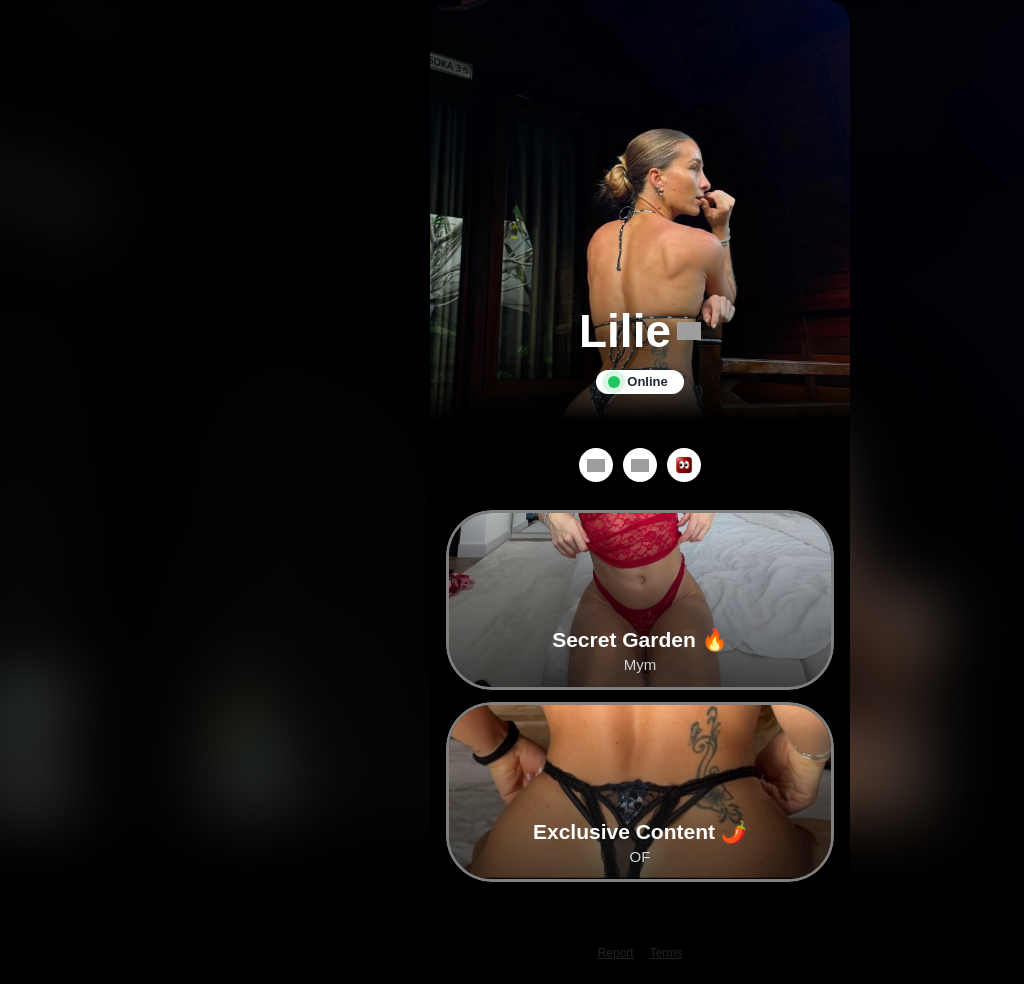
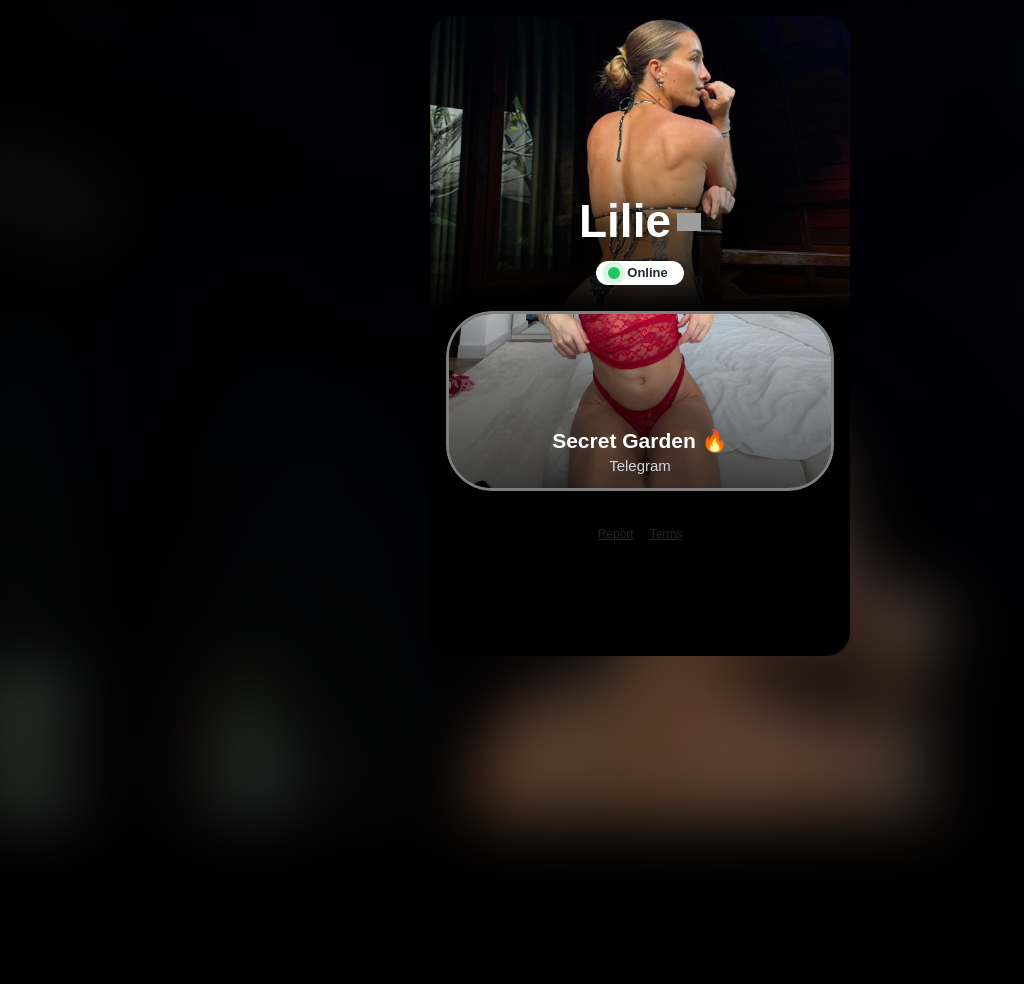
Before and after one commit to Msh-Elie/juicylilie.com, a plain HTML site: page index.html in a window 1280 px wide. Shown: the whole page, without its empty margins (0-1024 px from the left). After the commit the page ends 800 px from the top, so only its background shows below. Drawn offline with Linux system fonts and the light colour scheme; grey boxes are pictures that could not be loaded.

```diff
--- a/index.html
+++ b/index.html
@@ -7,7 +7,6 @@
   <meta name="description" content="Discover my profile.">
   <meta name="theme-color" content="#000000">
   <meta name="facebook-domain-verification" content="y847dfrlzk3gl8pxpl18da7dz1nbtq" />
-
   <!-- Meta Pixel Code -->
 <script>
 !function(f,b,e,v,n,t,s)
@@ -32,7 +31,6 @@ src="https://www.facebook.com/tr?id=2943580392695707&ev=PageView&noscript=1"
 
     html, body {
       min-height: 100%;
-      min-height: 100dvh;
       background: #000;
       font-family: Arial, sans-serif;
       color: #fff;
@@ -41,11 +39,10 @@ src="https://www.facebook.com/tr?id=2943580392695707&ev=PageView&noscript=1"
 
     .page {
       min-height: 100vh;
-      min-height: 100dvh;
       position: relative;
+      padding-top: 1rem;
+      padding-bottom: 2rem;
       background: #000;
-      display: flex;
-      flex-direction: column;
     }
 
     .bg-blur {
@@ -72,25 +69,21 @@ src="https://www.facebook.com/tr?id=2943580392695707&ev=PageView&noscript=1"
       border-radius: 24px;
       overflow: hidden;
       min-height: 80vh;
-      min-height: 80dvh;
-      display: flex;
-      flex-direction: column;
     }
 
-    /* ─── COVER : photo entière, ratio naturel ─── */
     .cover {
       position: relative;
+      height: 295px;
       overflow: hidden;
       line-height: 0;
-      flex-shrink: 0;
-      background: #000;
     }
 
     .cover img.cover-photo {
-      position: relative;
-      display: block;
-      width: 100%;
-      height: auto;
+      position: absolute;
+      inset: 0;
+      width: 100%; height: 100%;
+      object-fit: cover;
+      object-position: center 100%;
     }
 
     .cover::after {
@@ -99,9 +92,10 @@ src="https://www.facebook.com/tr?id=2943580392695707&ev=PageView&noscript=1"
       inset: 0;
       background: linear-gradient(to top,
         #000 0%,
-        rgba(0,0,0,0.7) 8%,
-        rgba(0,0,0,0.25) 22%,
-        transparent 40%
+        rgba(0,0,0,0.92) 5%,
+        rgba(0,0,0,0.75) 15%,
+        rgba(0,0,0,0.4) 30%,
+        transparent 55%
       );
       pointer-events: none;
       z-index: 2;
@@ -176,16 +170,7 @@ src="https://www.facebook.com/tr?id=2943580392695707&ev=PageView&noscript=1"
       white-space: nowrap;
     }
 
-    /* ─── ZONE CENTRALE : centre socials + cartes verticalement ─── */
-    .main-content {
-      flex: 1;
-      display: flex;
-      flex-direction: column;
-      justify-content: center;
-      padding: 28px 0;
-    }
-
-    /* ─── Socials ─── */
+    /* ─── Calque au-dessus du dégradé noir de la cover ─── */
     .socials {
       position: relative;
       z-index: 5;
@@ -306,6 +291,7 @@ src="https://www.facebook.com/tr?id=2943580392695707&ev=PageView&noscript=1"
       transition: transform 0.2s, box-shadow 0.2s;
       display: block;
       text-decoration: none;
+      /* ─── FIX MOBILE : force un vrai clipping du flou ─── */
       isolation: isolate;
       -webkit-mask-image: -webkit-radial-gradient(white, black);
       transform: translateZ(0);
@@ -325,6 +311,7 @@ src="https://www.facebook.com/tr?id=2943580392695707&ev=PageView&noscript=1"
       object-position: center 100%;
       transform: scale(1);
       transition: filter 0.3s, transform 0.3s;
+      /* ─── FIX MOBILE : force l'image dans sa propre couche ─── */
       transform-origin: center center;
       will-change: filter, transform;
     }
@@ -390,7 +377,7 @@ src="https://www.facebook.com/tr?id=2943580392695707&ev=PageView&noscript=1"
     /* ─── ÉTAT FLOUTÉ ─── */
     .link-card.revealed .card-bg {
       filter: blur(12px);
-      transform: scale(1.15);
+      transform: scale(1.15); /* pousse les bords flous hors du cadre */
     }
 
     .link-card.revealed .card-gradient,
@@ -402,7 +389,9 @@ src="https://www.facebook.com/tr?id=2943580392695707&ev=PageView&noscript=1"
       display: flex;
     }
 
-    /* ─── Shake du petit bouton rond Reveal ─── */
+    /* ─── Shake dédié au petit bouton rond Reveal ───
+       Rotation ample (±12°) + scale marqué + halo rouge qui pulse
+       pour être réellement visible sur 34 px. */
     @keyframes shake-reveal {
       0%   {
         transform: translateZ(0) rotate(0deg) scale(1);
@@ -428,6 +417,7 @@ src="https://www.facebook.com/tr?id=2943580392695707&ev=PageView&noscript=1"
       will-change: transform, box-shadow;
     }
 
+    /* Au survol : pause + zoom 1.12 comme les autres boutons sociaux */
     .social-btn.shake:hover {
       animation: none;
       transform: translateZ(0) scale(1.12);
@@ -443,18 +433,11 @@ src="https://www.facebook.com/tr?id=2943580392695707&ev=PageView&noscript=1"
       opacity: 0.15;
       color: rgba(255,255,255,0.9);
       padding: 20px 0 24px;
-      flex-shrink: 0;
     }
     .page-footer a { color: inherit; text-decoration: underline; }
 
     @media (max-width: 480px) {
-      .card {
-        width: 100%;
-        max-width: 100%;
-        border-radius: 0;
-        min-height: 100dvh;
-      }
-      .page { min-height: 100dvh; }
+      .card { width: 100%; border-radius: 0; }
       .cover-name-row h1 { font-size: 38px; }
       .countdown-banner { padding: 8px 12px; gap: 8px; }
       .cd-box { width: 34px; height: 34px; font-size: 18px; }
@@ -474,12 +457,13 @@ src="https://www.facebook.com/tr?id=2943580392695707&ev=PageView&noscript=1"
 
   <div class="card">
 
-    <!-- COVER : photo complète, non recadrée -->
+    <!-- COVER -->
     <div class="cover">
       <img
         class="cover-photo"
         src="assert/pp.jpeg"
         alt="Juicylilie cover"
+        style="object-position: center 100%;"
       >
       <div class="cover-info">
         <div class="cover-name-row">
@@ -500,10 +484,7 @@ src="https://www.facebook.com/tr?id=2943580392695707&ev=PageView&noscript=1"
       </div>
     </div>
 
-    <!-- ZONE CENTRALE : socials + cartes centrés verticalement -->
-    <div class="main-content">
-
-      <!-- SOCIALS -->
+    <!-- SOCIALS
     <div class="socials">
       <a
         class="social-btn"
@@ -529,16 +510,16 @@ src="https://www.facebook.com/tr?id=2943580392695707&ev=PageView&noscript=1"
       >
         <img src="assert/reveal.jpeg" alt="Reveal">
       </a>
-      </div>
+    </div> -->
 
 
     <!-- LINK CARDS -->
     <div class="links-grid">
 
-        <!-- Card 1: Secret Garden -->
+      <!-- Card 2: Secret Garden -->
       <a
         class="link-card sensitive-card"
-          href="https://mym.fans/app/t/hmmlql6sezBeWmQ"
+        href="https://t.me/+Hn9U4fi4HRcyZWVk"
         target="_blank" rel="nofollow noopener noreferrer"
         data-label="Mym"
       >
@@ -551,7 +532,7 @@ src="https://www.facebook.com/tr?id=2943580392695707&ev=PageView&noscript=1"
         <div class="card-gradient"></div>
         <div class="card-text">
           <h3>Secret Garden 🔥</h3>
-            <p>Mym</p>
+          <p>Telegram</p>
         </div>
 
         <div class="sensitive-overlay">
@@ -565,7 +546,7 @@ src="https://www.facebook.com/tr?id=2943580392695707&ev=PageView&noscript=1"
         </div>
       </a>
 
-        <!-- Card 2: Exclusive Content -->
+      <!-- Card 1: Exclusive Content
       <a
         class="link-card sensitive-card"
         href="https://onlyfans.com/juicy_lilie/c6"
@@ -593,9 +574,8 @@ src="https://www.facebook.com/tr?id=2943580392695707&ev=PageView&noscript=1"
             <span>Contenu sensible</span>
           </div>
         </div>
-        </a>
+      </a> -->
 
-      </div>
     </div>
 
     <div class="page-footer">
@@ -630,12 +610,15 @@ src="https://www.facebook.com/tr?id=2943580392695707&ev=PageView&noscript=1"
   // ── Cartes sensibles : contenu visible par défaut ──
   // 1er clic  : la carte se floute + badge "Contenu sensible" apparaît
   // 2e clic   : le lien s'ouvre dans un nouvel onglet
+  // Si on clique sur une autre carte pendant qu'une est floutée,
+  // la précédente redevient visible et la nouvelle se floute.
   (function() {
     const cards = document.querySelectorAll('.sensitive-card');
     let currentlyRevealed = null;
 
     cards.forEach(function(card) {
       card.addEventListener('click', function(e) {
+        // Cas 1 : cette carte est déjà floutée → on laisse le lien s'ouvrir
         if (card.classList.contains('revealed')) {
           const label = card.getAttribute('data-label') || 'link';
           if (typeof fbq !== 'undefined') {
@@ -646,13 +629,15 @@ src="https://www.facebook.com/tr?id=2943580392695707&ev=PageView&noscript=1"
           }
           card.classList.remove('revealed');
           currentlyRevealed = null;
-          return;
+          return; // navigation normale (target="_blank")
         }
 
+        // Cas 2 : une autre carte est floutée → on la défloute
         if (currentlyRevealed && currentlyRevealed !== card) {
           currentlyRevealed.classList.remove('revealed');
         }
 
+        // Cas 3 : on floute la carte cliquée et on bloque la navigation
         e.preventDefault();
         card.classList.add('revealed');
         currentlyRevealed = card;
```
Lines whose indentation alone changed are shown as unchanged.
